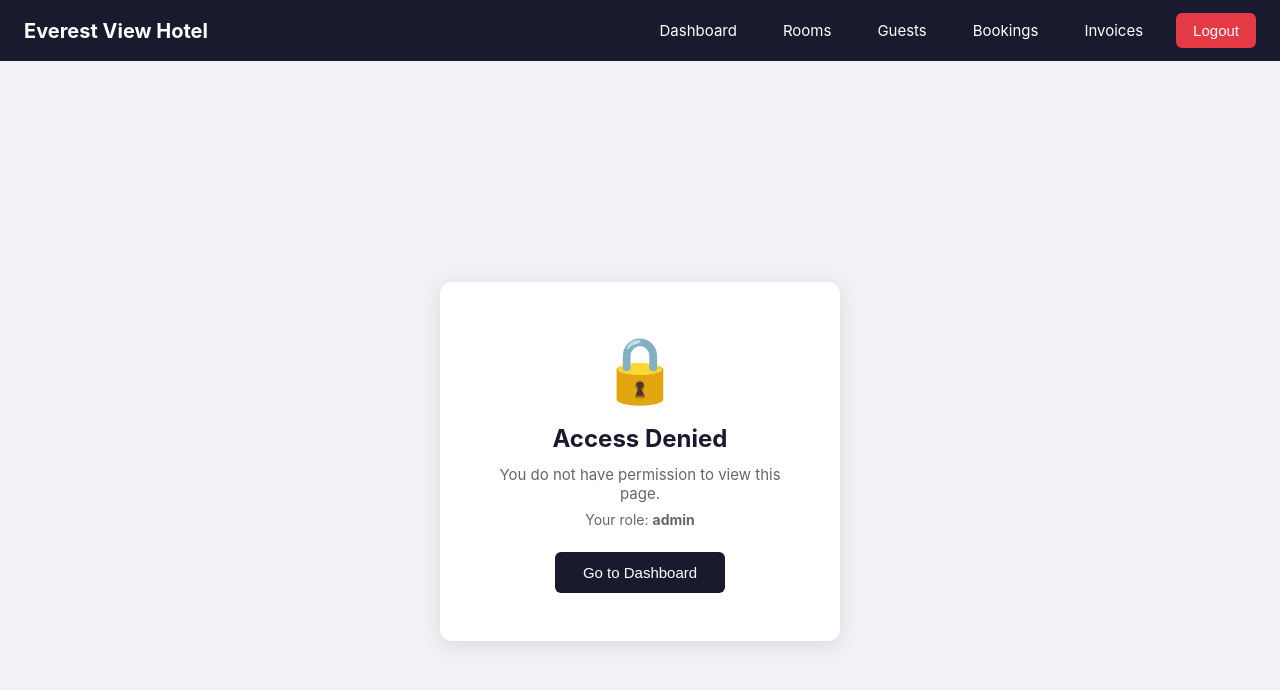
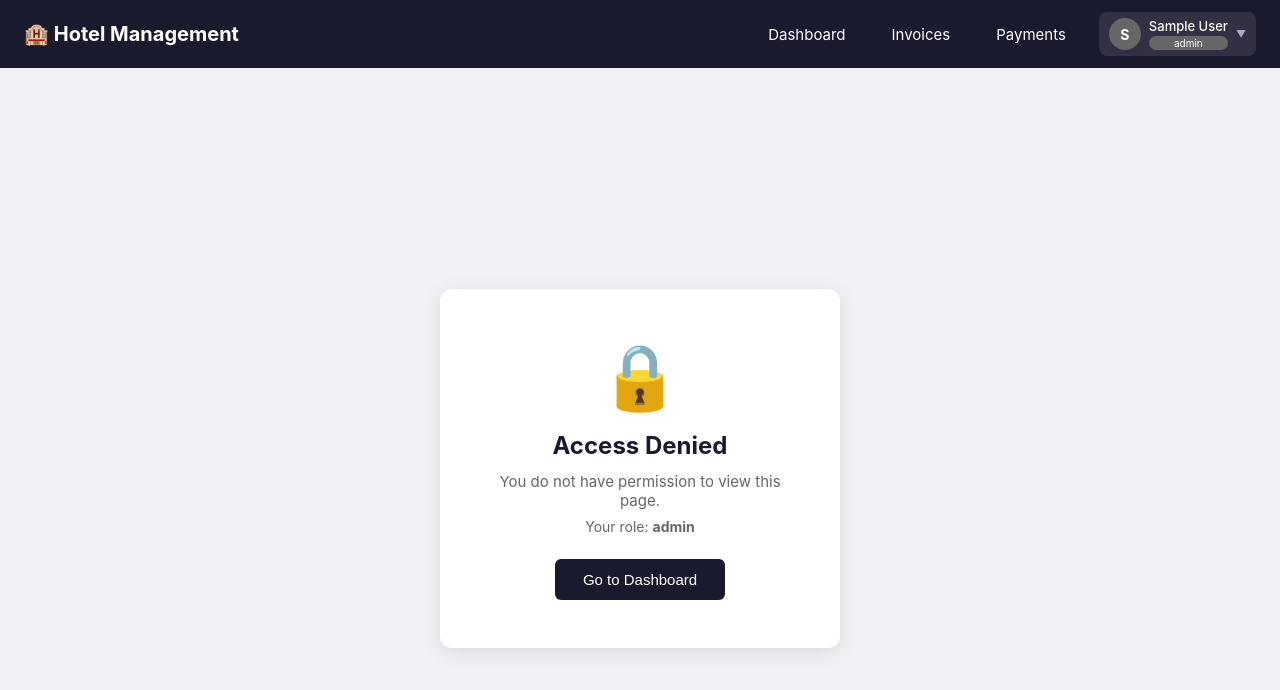
Before and after one commit to Sangamrai021/Hotel-Management-System, a React (Vite) app in the folder client/: page /unauthorized in a window 1280 px wide. Shown: the top 690 px of the page. Built offline with nearby package versions, Linux system fonts and the light colour scheme; sample sign-in values are in the browser's storage.

Commit message:
feat(navbar): add role-based navigation and user menu

```diff
--- a/client/src/components/Navbar.jsx
+++ b/client/src/components/Navbar.jsx
@@ -3,14 +3,24 @@ import { Link, useNavigate } from "react-router-dom";
 import { useAuth } from "../context/AuthContext";
 
 const Navbar = () => {
-    const { logout } = useAuth();
+    const { logout, user } = useAuth();
     const navigate = useNavigate();
     const [showModal, setShowModal] = useState(false);
-
+    const [showDropdown, setShowDropdown] = useState(false);
 
     const handleLogout = () => {
         logout();
         navigate("/login");
+    };
+
+    const getRoleBadgeColor = () => {
+        switch (user?.role) {
+            case "SuperAdmin": return "#6d6875";
+            case "Manager": return "#4361ee";
+            case "Receptionist": return "#2a9d8f";
+            case "Accountant": return "#f4a261";
+            default: return "#666";
+        }
     };
 
     return (
@@ -76,29 +86,231 @@ const Navbar = () => {
         .logout-confirm-btn:hover {
           background-color: #d62839;
         }
+
+        .dropdown-item:hover {
+          background-color: #f8f9ff !important;
+        }
+
+        .user-avatar:hover {
+          background-color: rgba(255,255,255,0.15) !important;
+        }
       `}</style>
+
             <nav style={styles.nav}>
-                <div style={styles.brand}>Everest View Hotel</div>
+                {/* Brand */}
+                <div style={styles.brand}>
+                    🏨 {user?.hotel?.name || "Hotel Management"}
+                </div>
+
+                {/* Navigation Links */}
                 <div style={styles.links}>
-                    <Link to="/" className="navbar-link" style={styles.link}>Dashboard</Link>
-                    <Link to="/rooms" className="navbar-link" style={styles.link}>Rooms</Link>
-                    <Link to="/guests" className="navbar-link" style={styles.link}>Guests</Link>
-                    <Link to="/bookings" className="navbar-link" style={styles.link}>Bookings</Link>
-                    <Link to="/invoices" className="navbar-link" style={styles.link}>Invoices</Link>
-                    <button onClick={() => setShowModal(true)} className="navbar-logout" style={styles.logout}>Logout</button>
+                    <Link to="/" className="navbar-link" style={styles.link}>
+                        Dashboard
+                    </Link>
+
+                    {["SuperAdmin", "Manager", "Receptionist"].includes(user?.role) && (
+                        <Link to="/rooms" className="navbar-link" style={styles.link}>
+                            Rooms
+                        </Link>
+                    )}
+
+                    {["SuperAdmin", "Manager", "Receptionist"].includes(user?.role) && (
+                        <Link to="/guests" className="navbar-link" style={styles.link}>
+                            Guests
+                        </Link>
+                    )}
+
+                    {["SuperAdmin", "Manager", "Receptionist"].includes(user?.role) && (
+                        <Link to="/bookings" className="navbar-link" style={styles.link}>
+                            Bookings
+                        </Link>
+                    )}
+
+                    <Link to="/invoices" className="navbar-link" style={styles.link}>
+                        Invoices
+                    </Link>
+
+                    <Link to="/payments" className="navbar-link" style={styles.link}>
+                        Payments
+                    </Link>
+
+                    {user?.role === "SuperAdmin" && (
+                        <Link to="/hotels" className="navbar-link" style={styles.link}>
+                            Hotels
+                        </Link>
+                    )}
+
+                    {user?.role === "SuperAdmin" && (
+                        <Link to="/users" className="navbar-link" style={styles.link}>
+                            Users
+                        </Link>
+                    )}
+
+                    {/* User Dropdown */}
+                    <div style={{ position: "relative" }}>
+                        <div
+                            className="user-avatar"
+                            onClick={() => setShowDropdown(!showDropdown)}
+                            style={{
+                                display: "flex",
+                                alignItems: "center",
+                                gap: "8px",
+                                cursor: "pointer",
+                                padding: "6px 10px",
+                                borderRadius: "8px",
+                                backgroundColor: "rgba(255,255,255,0.1)",
+                                transition: "background-color 0.18s ease",
+                            }}
+                        >
+                            {/* Avatar Circle */}
+                            <div style={{
+                                width: "32px",
+                                height: "32px",
+                                borderRadius: "50%",
+                                backgroundColor: getRoleBadgeColor(),
+                                display: "flex",
+                                alignItems: "center",
+                                justifyContent: "center",
+                                color: "white",
+                                fontWeight: "bold",
+                                fontSize: "14px",
+                                flexShrink: 0,
+                            }}>
+                                {user?.name?.charAt(0).toUpperCase()}
+                            </div>
+
+                            {/* Name and Role */}
+                            <div style={{ display: "flex", flexDirection: "column", gap: "2px" }}>
+                                <span style={{ color: "white", fontSize: "13px", fontWeight: "500" }}>
+                                    {user?.name}
+                                </span>
+                                <span style={{
+                                    fontSize: "10px",
+                                    backgroundColor: getRoleBadgeColor(),
+                                    color: "white",
+                                    padding: "1px 6px",
+                                    borderRadius: "10px",
+                                    textAlign: "center",
+                                }}>
+                                    {user?.role}
+                                </span>
+                            </div>
+
+                            <span style={{ color: "#aaaacc", fontSize: "10px" }}>▼</span>
+                        </div>
+
+                        {/* Dropdown Menu */}
+                        {showDropdown && (
+                            <>
+                                {/* Overlay to close dropdown */}
+                                <div
+                                    style={{
+                                        position: "fixed",
+                                        top: 0,
+                                        left: 0,
+                                        width: "100vw",
+                                        height: "100vh",
+                                        zIndex: 150,
+                                    }}
+                                    onClick={() => setShowDropdown(false)}
+                                />
+
+                                <div style={{
+                                    position: "absolute",
+                                    top: "48px",
+                                    right: 0,
+                                    backgroundColor: "white",
+                                    borderRadius: "10px",
+                                    boxShadow: "0 4px 20px rgba(0,0,0,0.15)",
+                                    minWidth: "220px",
+                                    zIndex: 200,
+                                    overflow: "hidden",
+                                }}>
+                                    {/* User Info Header */}
+                                    <div style={{
+                                        padding: "16px",
+                                        backgroundColor: "#f8f9ff",
+                                    }}>
+                                        <div style={{ fontSize: "14px", fontWeight: "bold", color: "#1a1a2e" }}>
+                                            {user?.name}
+                                        </div>
+                                        <div style={{ fontSize: "12px", color: "#666", marginTop: "2px" }}>
+                                            {user?.email}
+                                        </div>
+                                        {user?.hotel && (
+                                            <div style={{ fontSize: "12px", color: "#4361ee", marginTop: "4px" }}>
+                                                🏨 {user.hotel.name}
+                                            </div>
+                                        )}
+                                    </div>
+
+                                    <div style={{ height: "1px", backgroundColor: "#f0f0f0" }} />
+
+                                    {/* My Profile */}
+                                    <button
+                                        className="dropdown-item"
+                                        onClick={() => { setShowDropdown(false); navigate("/profile"); }}
+                                        style={{
+                                            display: "block",
+                                            width: "100%",
+                                            padding: "12px 16px",
+                                            backgroundColor: "transparent",
+                                            border: "none",
+                                            textAlign: "left",
+                                            cursor: "pointer",
+                                            fontSize: "14px",
+                                            color: "#333",
+                                        }}
+                                    >
+                                        👤 My Profile
+                                    </button>
+
+                                    <div style={{ height: "1px", backgroundColor: "#f0f0f0" }} />
+
+                                    {/* Logout */}
+                                    <button
+                                        className="dropdown-item"
+                                        onClick={() => { setShowDropdown(false); setShowModal(true); }}
+                                        style={{
+                                            display: "block",
+                                            width: "100%",
+                                            padding: "12px 16px",
+                                            backgroundColor: "transparent",
+                                            border: "none",
+                                            textAlign: "left",
+                                            cursor: "pointer",
+                                            fontSize: "14px",
+                                            color: "#e63946",
+                                        }}
+                                    >
+                                        🚪 Logout
+                                    </button>
+                                </div>
+                            </>
+                        )}
+                    </div>
                 </div>
             </nav>
 
+            {/* Logout Confirmation Modal */}
             {showModal && (
                 <div style={styles.overlay}>
                     <div style={styles.modal}>
                         <h3 style={styles.modalTitle}>Confirm Logout</h3>
                         <p style={styles.modalText}>Are you sure you want to logout?</p>
                         <div style={styles.modalButtons}>
-                            <button onClick={() => setShowModal(false)} className="logout-modal-btn logout-cancel-btn" style={styles.cancelBtn}>
+                            <button
+                                onClick={() => setShowModal(false)}
+                                className="logout-modal-btn logout-cancel-btn"
+                                style={styles.cancelBtn}
+                            >
                                 Cancel
                             </button>
-                            <button onClick={handleLogout} className="logout-modal-btn logout-confirm-btn" style={styles.confirmBtn}>
+                            <button
+                                onClick={handleLogout}
+                                className="logout-modal-btn logout-confirm-btn"
+                                style={styles.confirmBtn}
+                            >
                                 Yes, Logout
                             </button>
                         </div>
@@ -106,8 +318,6 @@ const Navbar = () => {
                 </div>
             )}
         </>
-
-
     );
 };
 
@@ -201,7 +411,6 @@ const styles = {
         cursor: "pointer",
         fontSize: "15px",
     },
-
 };
 
 export default Navbar;
--- /dev/null
+++ b/client/src/pages/Hotels/AddHotel.jsx
@@ -0,0 +1 @@
+const Page = () => <div style={{padding:'40px'}}>Coming Soon</div>; export default Page;
--- /dev/null
+++ b/client/src/pages/Hotels/EditHotel.jsx
@@ -0,0 +1 @@
+const Page = () => <div style={{padding:'40px'}}>Coming Soon</div>; export default Page;
--- /dev/null
+++ b/client/src/pages/Hotels/Hotels.jsx
@@ -0,0 +1 @@
+const Page = () => <div style={{padding:'40px'}}>Coming Soon</div>; export default Page;
--- /dev/null
+++ b/client/src/pages/Payments/Payments.jsx
@@ -0,0 +1 @@
+const Page = () => <div style={{padding:'40px'}}>Coming Soon</div>; export default Page;
--- /dev/null
+++ b/client/src/pages/Profile/Profile.jsx
@@ -0,0 +1 @@
+const Page = () => <div style={{padding:'40px'}}>Coming Soon</div>; export default Page;
--- /dev/null
+++ b/client/src/pages/Users/AddUser.jsx
@@ -0,0 +1 @@
+const Page = () => <div style={{padding:'40px'}}>Coming Soon</div>; export default Page;
--- /dev/null
+++ b/client/src/pages/Users/EditUser.jsx
@@ -0,0 +1 @@
+const Page = () => <div style={{padding:'40px'}}>Coming Soon</div>; export default Page;
--- /dev/null
+++ b/client/src/pages/Users/Users.jsx
@@ -0,0 +1 @@
+const Page = () => <div style={{padding:'40px'}}>Coming Soon</div>; export default Page;
```
Lines whose indentation alone changed are shown as unchanged.
